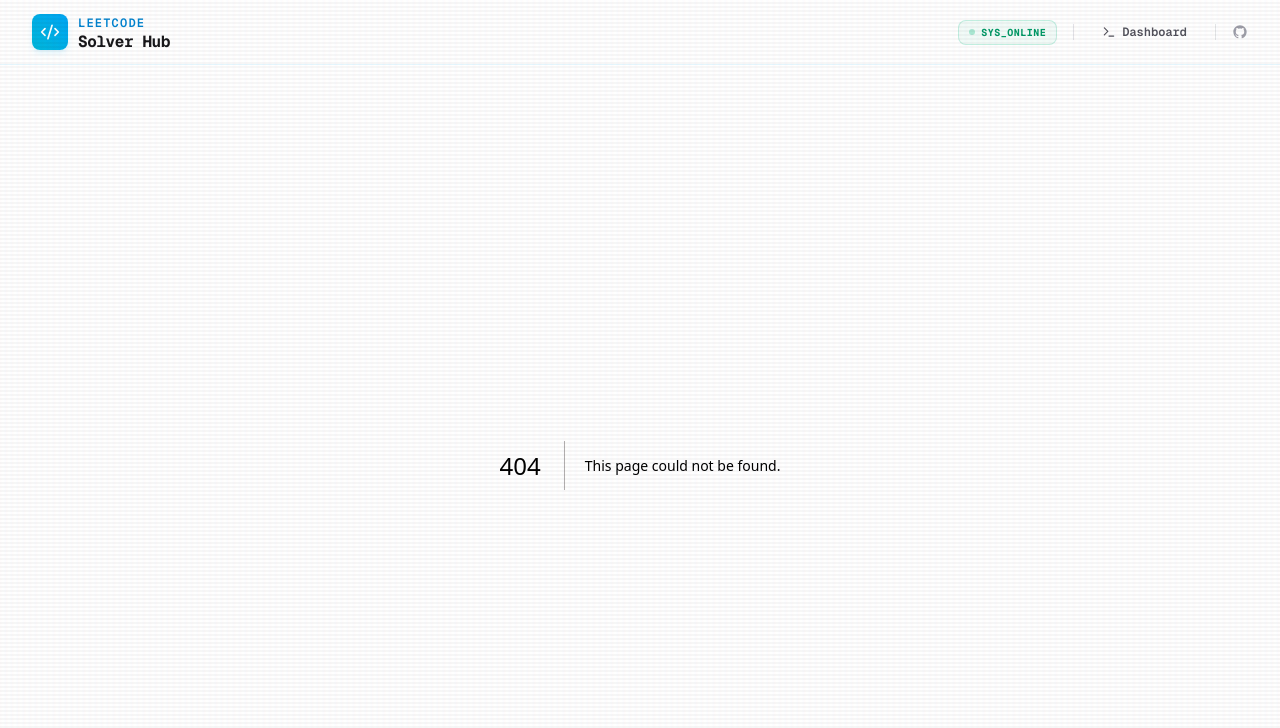
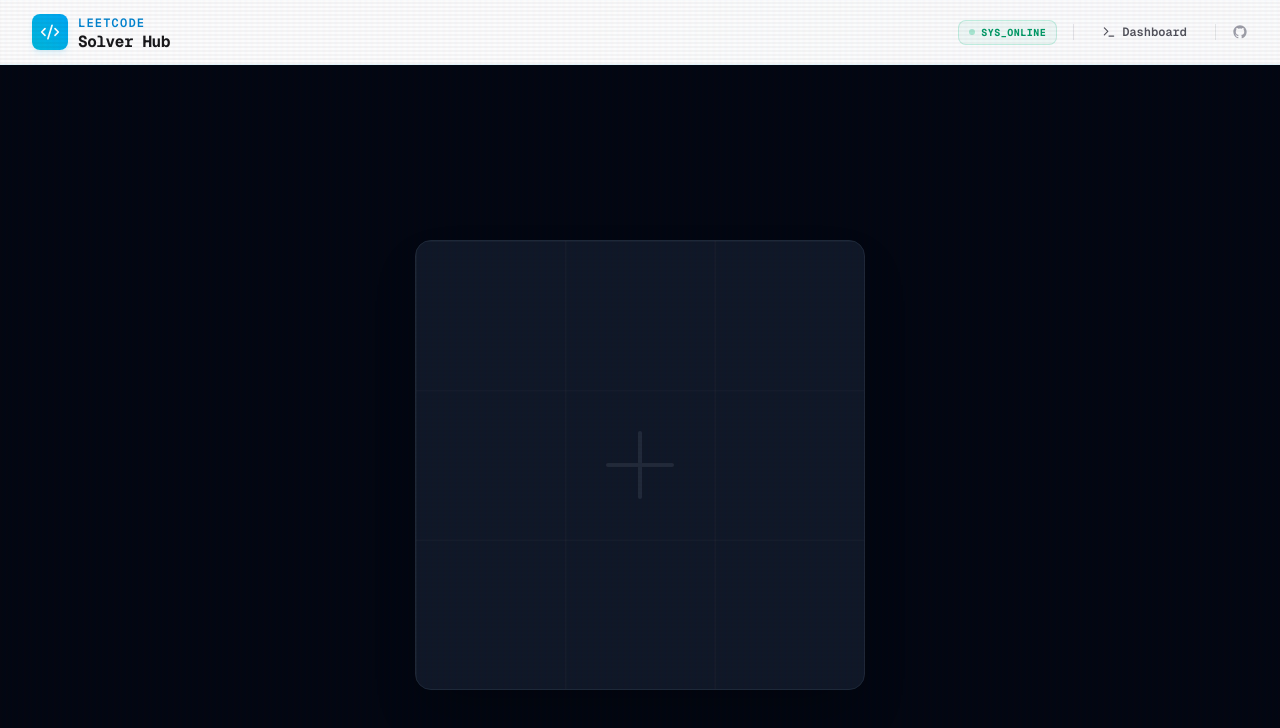
Before and after one commit to prajwal-016/my-code-vault, a Next.js app: page /login in a window 1280 px wide. Before the commit this address had no page. Shown: the top 728 px of the page. Built offline with nearby package versions, Linux system fonts and the light colour scheme.

Commit message:
Adding the security feature

```diff
--- /dev/null
+++ b/src/app/login/page.tsx
@@ -0,0 +1,90 @@
+'use client';
+
+import React, { useState, useRef } from 'react';
+import { useRouter } from 'next/navigation';
+
+export default function SecretKnockLogin() {
+  const router = useRouter();
+  const [taps, setTaps] = useState<number[][]>([]);
+  const boxRef = useRef<HTMLDivElement>(null);
+
+  // Secret sequence requirements:
+  // [0,0] Top-Left, [1,1] Center, [0,2] Top-Right, [2,0] Bottom-Left
+  const SECRET_COMBINATION = '0,0|1,1|0,2|2,0';
+
+  const handleInteraction = (e: React.MouseEvent | React.TouchEvent) => {
+    // Prevent default touch behaviors like scrolling
+    if (e.type === 'touchstart') {
+      // Passive listeners in React might complain about preventDefault,
+      // but in this container it usually works fine to prevent zooming/scrolling
+    }
+
+    if (!boxRef.current) return;
+
+    const rect = boxRef.current.getBoundingClientRect();
+
+    let clientX, clientY;
+    if ('touches' in e) {
+      clientX = (e as React.TouchEvent).touches[0].clientX;
+      clientY = (e as React.TouchEvent).touches[0].clientY;
+    } else {
+      clientX = (e as React.MouseEvent).clientX;
+      clientY = (e as React.MouseEvent).clientY;
+    }
+
+    // Relative coordinates
+    const x = clientX - rect.left;
+    const y = clientY - rect.top;
+
+    // Map into 3x3 grid (0, 1, 2)
+    const col = Math.floor((x / rect.width) * 3);
+    const row = Math.floor((y / rect.height) * 3);
+
+    // Bounds check to ensure 0-2 range even if clicking exactly on the border
+    const safeCol = Math.max(0, Math.min(2, col));
+    const safeRow = Math.max(0, Math.min(2, row));
+
+    const newTaps = [...taps, [safeRow, safeCol]];
+
+    if (newTaps.length === 4) {
+      const tapString = newTaps.map(t => `${t[0]},${t[1]}`).join('|');
+
+      if (tapString === SECRET_COMBINATION) {
+        // Vault access granted
+        document.cookie = "vault_access_granted=true; path=/; max-age=86400; SameSite=Strict";
+        router.push('/');
+      } else {
+        // Silently reset without alerting the intruder
+        setTaps([]);
+      }
+    } else {
+      setTaps(newTaps);
+    }
+  };
+
+  return (
+    <div className="min-h-screen bg-gray-950 flex flex-col items-center justify-center p-4 select-none">
+      <div
+        ref={boxRef}
+        onMouseDown={handleInteraction}
+        onTouchStart={handleInteraction}
+        className="aspect-square w-full max-w-[450px] bg-gray-900 border border-gray-800 rounded-2xl relative overflow-hidden cursor-crosshair shadow-2xl transition-transform active:scale-[0.99]"
+        style={{
+          // Subtle grid pattern to guide the user but look like a placeholder
+          backgroundImage: `
+            linear-gradient(to right, rgba(255,255,255,0.03) 1px, transparent 1px),
+            linear-gradient(to bottom, rgba(255,255,255,0.03) 1px, transparent 1px)
+          `,
+          backgroundSize: '33.333% 33.333%'
+        }}
+      >
+        {/* Decorative graphic element to make it look like a static screen */}
+        <div className="absolute inset-0 flex items-center justify-center pointer-events-none opacity-20">
+          <svg className="w-24 h-24 text-gray-500" fill="none" stroke="currentColor" viewBox="0 0 24 24">
+            <path strokeLinecap="round" strokeLinejoin="round" strokeWidth="1" d="M12 4v16m8-8H4" />
+          </svg>
+        </div>
+      </div>
+    </div>
+  );
+}
--- /dev/null
+++ b/src/middleware.ts
@@ -0,0 +1,32 @@
+import { NextResponse } from 'next/server';
+import type { NextRequest } from 'next/server';
+
+export function middleware(request: NextRequest) {
+  const isLoginPage = request.nextUrl.pathname === '/login';
+  const hasAccess = request.cookies.has('vault_access_granted');
+
+  // If the user doesn't have the cookie and is trying to access a protected route, redirect to /login
+  if (!hasAccess && !isLoginPage) {
+    return NextResponse.redirect(new URL('/login', request.url));
+  }
+
+  // If the user is already authenticated and visits /login, redirect to dashboard
+  if (hasAccess && isLoginPage) {
+    return NextResponse.redirect(new URL('/', request.url));
+  }
+
+  return NextResponse.next();
+}
+
+export const config = {
+  matcher: [
+    /*
+     * Protects all paths except:
+     * - _next/static (static assets like JS/CSS)
+     * - _next/image (image optimization files)
+     * - favicon.ico (favicon file)
+     * - public folder files
+     */
+    '/((?!_next/static|_next/image|favicon.ico|.*\\.(?:svg|png|jpg|jpeg|gif|webp)$).*)',
+  ],
+};
```
